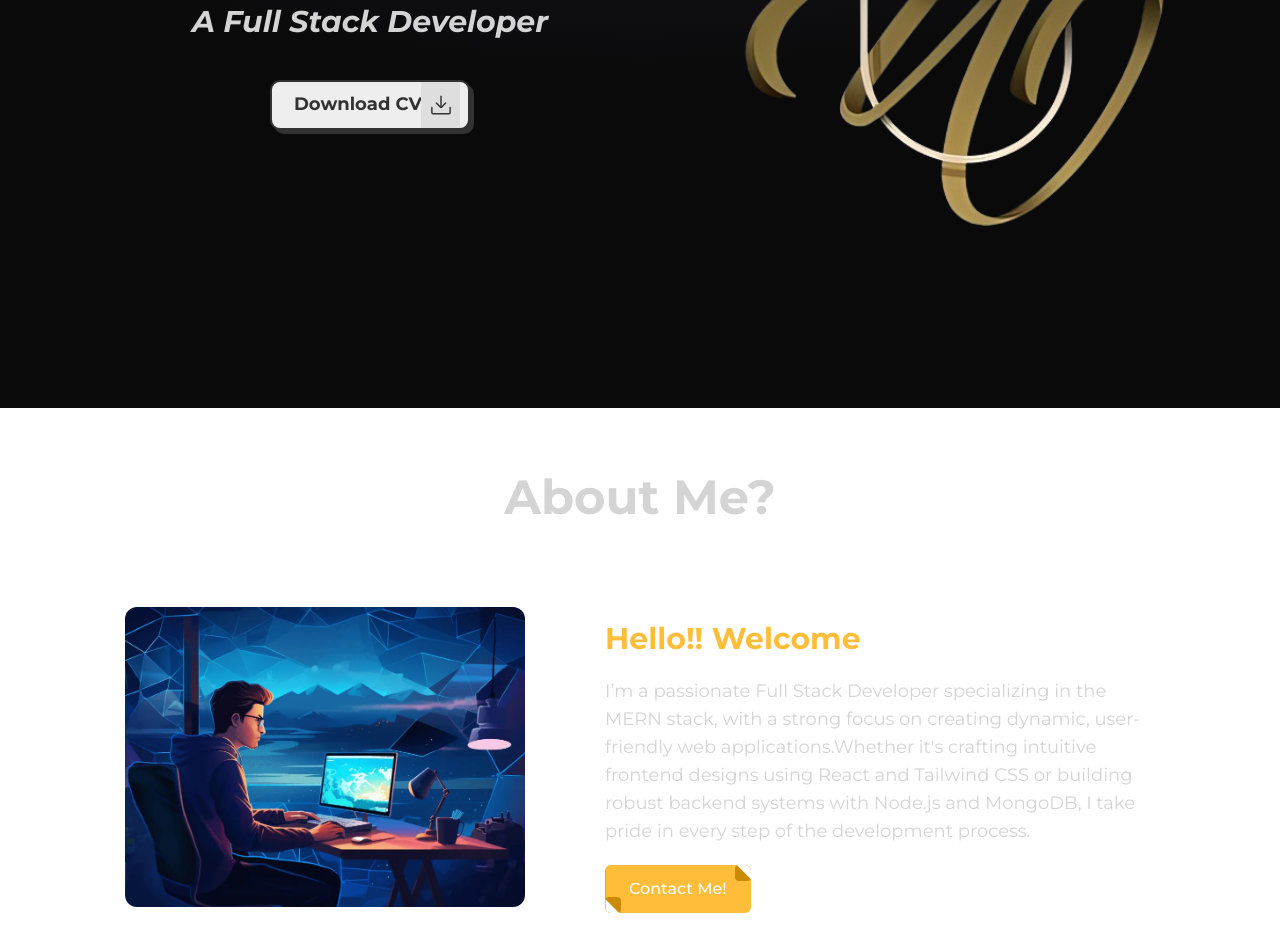
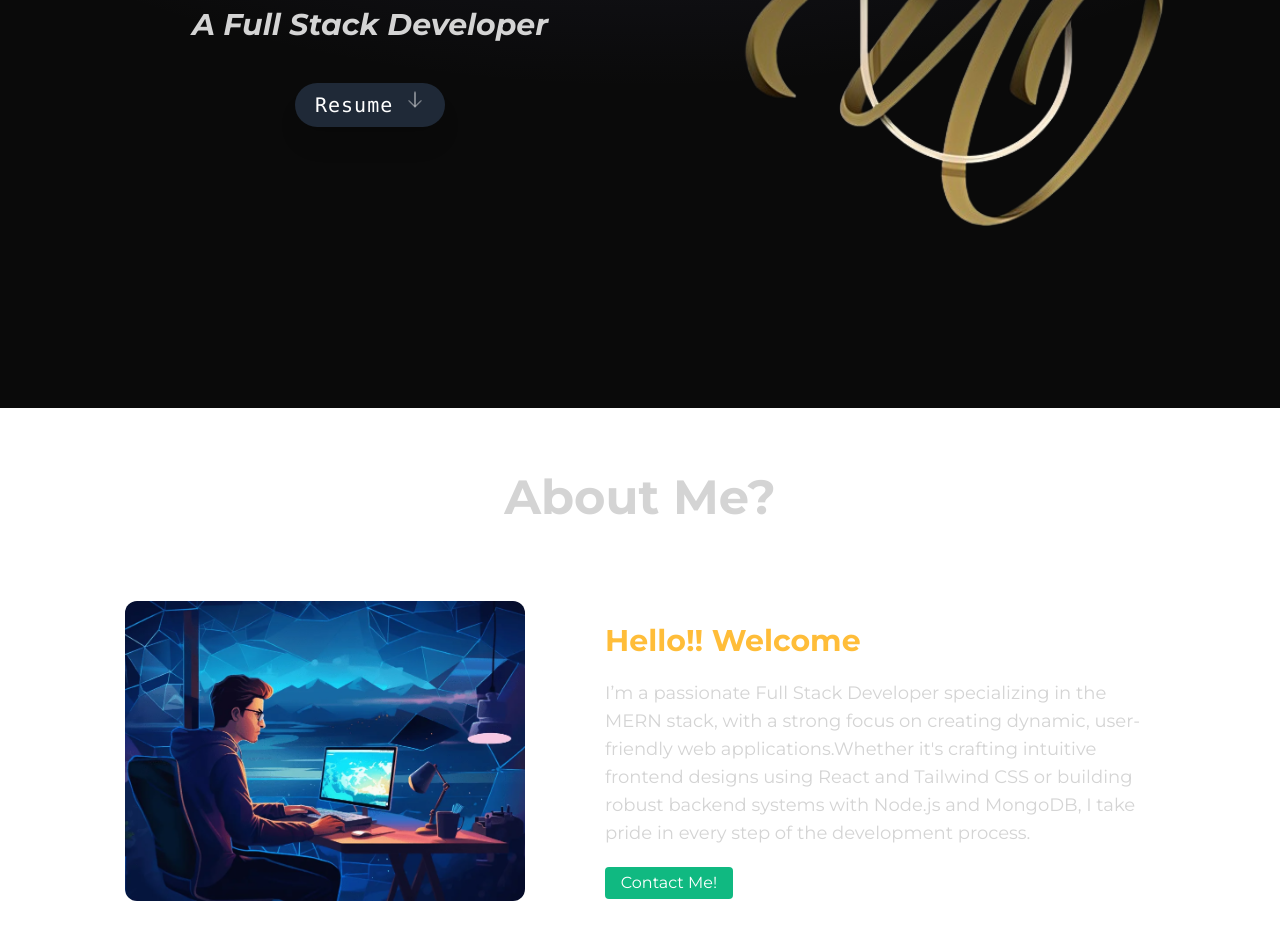
Before and after one commit to umairr07/Portfolio-, a React (Vite) app: page / in a window 1280 px wide. Shown: the part 392-1344 px from the top of the page. Built offline with nearby package versions, Linux system fonts and the light colour scheme.

Commit message:
made changes

```diff
--- a/src/components/About/About.jsx
+++ b/src/components/About/About.jsx
@@ -49,41 +49,27 @@ function About() {
         </div>
 
         <div className="flex justify-center mt-5">
-          {/* <button className="cursor-pointer relative group overflow-hidden border-2 px-8 py-2 border-white">
-            <span className="font-bold text-white text-xl relative z-10 group-hover:text-white duration-500">
-              Download CV
-            </span>
-            <span className="absolute top-0 left-0 w-full bg-green-500 duration-500 group-hover:-translate-x-full h-full"></span>
-            <span className="absolute top-0 left-0 w-full bg-green-500 duration-500 group-hover:translate-x-full h-full"></span>
-
-            <span className="absolute top-0 left-0 w-full bg-green-500 duration-500 delay-300 group-hover:-translate-y-full h-full"></span>
-            <span className="absolute delay-300 top-0 left-0 w-full bg-green-500 duration-500 group-hover:translate-y-full h-full"></span>
-          </button> */}
           <motion.button
-            variants={container(1)}
-            initial="hidden"
-            animate="visible"
-            className="button"
-            type="button"
+            initial={{ x: -100, opacity: 0 }}
+            animate={{ x: 0, opacity: 1 }}
+            transition={{ duration: 0.5, delay: 1 }}
             onClick={openResume}
+            className="cursor-pointer flex lg:text-xl  justify-between bg-gray-800 px-5 sm:py-2 lg:py-2 rounded-full text-white tracking-wider shadow-xl hover:bg-gray-900 hover:scale-105 duration-500 hover:ring-1 font-mono w-[150px]"
           >
-            <span className="button__text ">Download CV</span>
-            <span className="button__icon">
-              <svg
-                xmlns="http://www.w3.org/2000/svg"
-                viewBox="0 0 35 35"
-                id="bdd05811-e15d-428c-bb53-8661459f9307"
-                data-name="Layer 2"
-                className="svg"
-              >
-                <path d="M17.5,22.131a1.249,1.249,0,0,1-1.25-1.25V2.187a1.25,1.25,0,0,1,2.5,0V20.881A1.25,1.25,0,0,1,17.5,22.131Z"></path>
-                <path d="M17.5,22.693a3.189,3.189,0,0,1-2.262-.936L8.487,15.006a1.249,1.249,0,0,1,1.767-1.767l6.751,6.751a.7.7,0,0,0,.99,0l6.751-6.751a1.25,1.25,0,0,1,1.768,1.767l-6.752,6.751A3.191,3.191,0,0,1,17.5,22.693Z"></path>
-                <path d="M31.436,34.063H3.564A3.318,3.318,0,0,1,.25,30.749V22.011a1.25,1.25,0,0,1,2.5,0v8.738a.815.815,0,0,0,.814.814H31.436a.815.815,0,0,0,.814-.814V22.011a1.25,1.25,0,1,1,2.5,0v8.738A3.318,3.318,0,0,1,31.436,34.063Z"></path>
-              </svg>
-            </span>
+            Resume
+            <svg
+              xmlns="http://www.w3.org/2000/svg"
+              fill="none"
+              viewBox="0 0 24 24"
+              stroke="currentColor"
+              className="w-5 h-5 animate-bounce"
+            >
+              <path d="M19.5 13.5 12 21m0 0-7.5-7.5M12 21V3"></path>
+            </svg>
           </motion.button>
         </div>
       </div>
+
       <div className="">
         <motion.img
           initial={{ x: 100, opacity: 0 }}
--- a/src/components/AboutMe.jsx
+++ b/src/components/AboutMe.jsx
@@ -1,11 +1,8 @@
 import profileUrl from "../photos/developer-image.webp";
-import { FaGithub } from "react-icons/fa";
-import { CiLinkedin } from "react-icons/ci";
-import { FaXTwitter } from "react-icons/fa6";
 import { motion } from "framer-motion";
 function AboutMe() {
   return (
-    <div className="h-[90vh] mt-20" id="aboutMe">
+    <div className="h-[90vh] mt-20 sm:mb-20 lg:mb-0" id="aboutMe">
       <div>
         <motion.h1
           whileInView={{ opacity: 1, y: 0 }}
@@ -47,25 +44,12 @@ function AboutMe() {
             </p>
           </div>
           <a href="#footer">
-            <button className="relative flex items-center px-6 py-3 mt-5 overflow-hidden font-medium transition-all bg-[#FFBD39] rounded-md group">
-              <span className="absolute top-0 right-0 inline-block w-4 h-4 transition-all duration-500 ease-in-out bg-yellow-600 rounded group-hover:-mr-4 group-hover:-mt-4">
-                <span className="absolute top-0 right-0 w-5 h-5 rotate-45 translate-x-1/2 -translate-y-1/2 bg-white"></span>
-              </span>
-              <span className="absolute bottom-0 rotate-180 left-0 inline-block w-4 h-4 transition-all duration-500 ease-in-out bg-yellow-600  rounded group-hover:-ml-4 group-hover:-mb-4">
-                <span className="absolute top-0 right-0 w-5 h-5 rotate-45 translate-x-1/2 -translate-y-1/2 bg-white"></span>
-              </span>
-              <span className="absolute bottom-0 left-0 w-full h-full transition-all duration-500 ease-in-out delay-200 -translate-x-full bg-yellow-600 rounded-md group-hover:translate-x-0"></span>
-              <span className="relative w-full text-left text-white transition-colors duration-200 ease-in-out group-hover:text-white">
-                Contact Me!
-              </span>
+            <button className="text-[16px] mt-5 w-32 h-8 rounded bg-emerald-500 text-white relative overflow-hidden group z-10 hover:text-white duration-1000">
+              <span className="absolute bg-emerald-600 w-36 h-36 rounded-full group-hover:scale-100 scale-0 -z-10 -left-2 -top-10 group-hover:duration-500 duration-700 origin-center transform transition-all"></span>
+              <span className="absolute bg-emerald-800 w-36 h-36 -left-2 -top-10 rounded-full group-hover:scale-100 scale-0 -z-10 group-hover:duration-700 duration-500 origin-center transform transition-all"></span>
+              Contact Me!
             </button>
           </a>
-
-          {/* <div className="flex gap-5 mt-10 text-3xl ">
-            <FaGithub className="cursor-pointer" />
-            <CiLinkedin className="cursor-pointer" />
-            <FaXTwitter className="cursor-pointer" />
-          </div> */}
         </motion.div>
       </div>
     </div>
--- a/src/components/Footer/Footer.jsx
+++ b/src/components/Footer/Footer.jsx
@@ -64,7 +64,7 @@ function Footer() {
           </svg>
         </a>
         <a
-          href="https://www.instagram.com/umairrr__07/"
+          href="https://www.instagram.com/umairrr_4u/"
           className="social-button instagram"
         >
           <svg
--- a/src/components/Navbar/Navbar.jsx
+++ b/src/components/Navbar/Navbar.jsx
@@ -63,69 +63,46 @@ function NavbarComponent() {
         </div>
         {isMenuOpen && (
           <motion.div
-            whileInView={{ opacity: 1, y: 0 }}
-            initial={{ opacity: 0, y: -100 }}
-            transition={{ duration: 0.5 }}
-            className="absolute bg-[#191923] inset-x-0 top-0 z-50 origin-top-right transform p-2 transition lg:hidden rounded-xl"
+            initial={{ opacity: 0, x: "100vw" }} // Fully off-screen
+            animate={{ opacity: 1, x: 0 }} // Slide in smoothly
+            exit={{ opacity: 0, x: "100vw" }} // Slide out smoothly
+            transition={{ duration: 0.5, ease: [0.25, 0.1, 0.25, 1] }} // Smooth cubic bezier
+            className="fixed inset-0 bg-[#191923] z-50 transform transition lg:hidden w-full h-full"
           >
-            <div className="divide-y-2 divide-gray-50 rounded-lg shadow-lg ring-1 ring-black ring-opacity-5">
-              <div className="px-5 pb-6 pt-5">
+            <div className="flex flex-col justify-center items-center h-full">
+              <div className="absolute top-5 flex justify-center items-center gap-12">
                 <div>
                   <img
                     src={newLogo}
                     alt=""
-                    className="lg:w-[300px] cursor-pointer sm:w-[180px] sm:mr-20 sm:mtmd"
+                    className="lg:w-[300px] md:w-[250px] cursor-pointer sm:w-[200px] sm:mr-20"
                   />
                 </div>
-                <div className="flex items-center justify-between">
-                  <div className="-mr-2 mt-5">
                 <button
                   type="button"
                   onClick={toggleMenu}
-                      className="inline-flex items-center justify-center rounded-md p-2 text-gray-400 hover:bg-gray-100 hover:text-gray-500 focus-visible:outline focus-visible:outline-2 focus-visible:outline-offset-2 focus-visible:outline-black"
+                  className="text-gray-400 hover:bg-gray-100 hover:text-gray-500 p-2 rounded-md"
                 >
-                      <span className="sr-only">Close menu</span>
                   <X className="h-6 w-6" aria-hidden="true" />
                 </button>
               </div>
-                </div>
-                <div className="mt-6">
-                  <nav className="grid gap-y-4">
-                    <a href="#aboutMe">
-                      <button
-                        className="cursor-pointer text-md"
-                        id="nav-button"
+              <nav className="flex flex-col gap-5 text-center">
+                {[
+                  { href: "#aboutMe", label: "About Me" },
+                  { href: "#skills", label: "Skills" },
+                  { href: "#projects", label: "Projects" },
+                  { href: "#footer", label: "Contact" },
+                ].map((item) => (
+                  <a
+                    key={item.href}
+                    href={item.href}
+                    onClick={toggleMenu} // Close menu on click
+                    className="text-white text-xl font-medium cursor-pointer"
                   >
-                        About Me
-                      </button>
+                    {item.label}
                   </a>
-                    <a href="#skills">
-                      <button
-                        className="cursor-pointer text-md"
-                        id="nav-button"
-                      >
-                        Skills
-                      </button>
-                    </a>
-                    <a href="#projects">
-                      <button
-                        className="cursor-pointer text-md"
-                        id="nav-button"
-                      >
-                        Projects
-                      </button>
-                    </a>
-                    <a href="#footer">
-                      <button
-                        className="cursor-pointer text-md"
-                        id="nav-button"
-                      >
-                        Contact
-                      </button>
-                    </a>
+                ))}
               </nav>
-                </div>
-              </div>
             </div>
           </motion.div>
         )}
```
Lines whose indentation alone changed are shown as unchanged.
